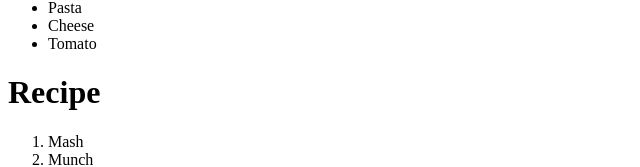
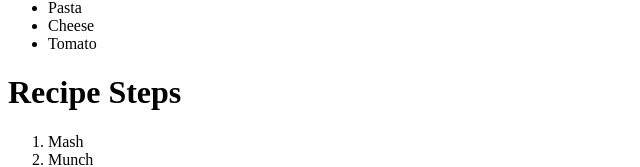
Before and after one commit to CGreene5/odin-recipes, a plain HTML site: page recipes/lasagna.html in a window 1280 px wide. Shown: the part 567-734 px from the top of the page, without its empty margins (0-640 px from the left). Drawn offline with Linux system fonts and the light colour scheme.

Commit message:
recipes/lasagna.html

```diff
--- a/recipes/lasagna.html
+++ b/recipes/lasagna.html
@@ -24,7 +24,7 @@
         <li>Tomato</li>
     </ul>
 
-    <h1>Recipe</h1>
+    <h1>Recipe Steps</h1>
 
     <ol>
         <li>Mash</li>
```
